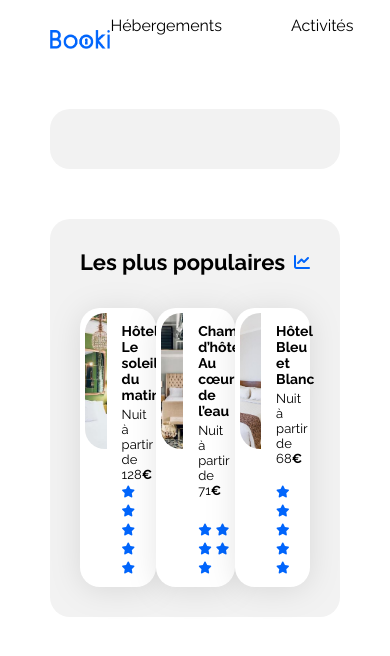
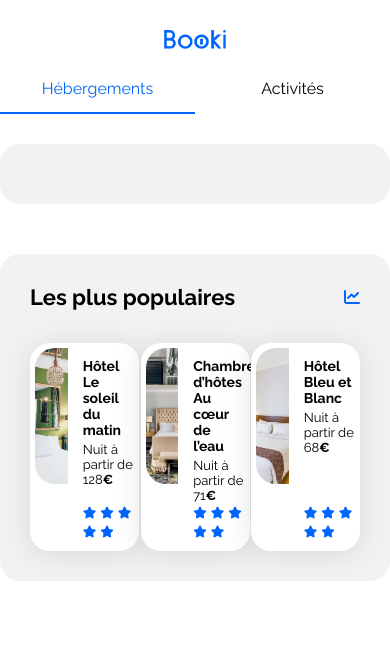
Before and after one commit to mastergoster/OC-Projet3, a plain HTML site: page index.html in a window 390 px wide. Drawn offline with Linux system fonts and the light colour scheme.

Commit message:
head mobile

```diff
--- a/css/style.css
+++ b/css/style.css
@@ -58,6 +58,12 @@ body {
     color: var(--main-bg-color)
 }
 
+a {
+    text-decoration: none;
+    color: black;
+    font-size: 16px;
+}
+
 /********* Header ***********/
 
 header {
@@ -65,7 +71,7 @@ header {
     justify-content: space-between;
     align-items: flex-start;
     box-sizing: border-box;
-    height: 79px;
+    min-height: 79px;
 }
 
 .logo {
@@ -91,13 +97,10 @@ nav ol {
 
 nav ol li {
     padding-top: 16px;
+
 }
 
-nav ol li a {
-    text-decoration: none;
-    color: black;
-    font-size: 16px;
-}
+
 
 nav ol li:hover {
     border-top: 2px solid var(--main-color);
@@ -106,7 +109,6 @@ nav ol li:hover {
 
 nav ol li:hover a {
     color: var(--main-color);
-
 }
 
 /****** Hebergements And Populaires ***********/
@@ -214,5 +216,42 @@ nav ol li:hover a {
 
 /* Small devices (phones, less than 768px) */
 @media (max-width: 767.98px) {
-    /* ... */
+    .main-container {
+        padding: 0px;
+    }
+
+    header {
+        flex-direction: column;
+        align-items: center;
+    }
+
+    nav,
+    nav ol,
+    nav ol li,
+    nav ol li a {
+        width: 100%;
+        gap: 0px;
+        text-align: center;
+    }
+
+    nav ol li {
+        padding-top: 0px;
+        padding-bottom: 16px;
+
+    }
+
+    nav ol li.active,
+    nav ol li:hover {
+        border-top: 0px solid var(--main-color);
+        padding-top: 0px;
+        border-bottom: 2px solid var(--main-color);
+        padding-bottom: 14px;
+    }
+
+    nav ol li.active a {
+        color: var(--main-color);
+    }
+
+
+
 }
--- a/index.html
+++ b/index.html
@@ -20,7 +20,7 @@
             <img class="logo" src="./images/logo/Booki.png" alt="logo de Booki">
             <nav>
                 <ol>
-                    <li><a href="">Hébergements</a></li>
+                    <li class="active"><a href="">Hébergements</a></li>
                     <li><a href="">Activités</a></li>
                 </ol>
             </nav>
```
